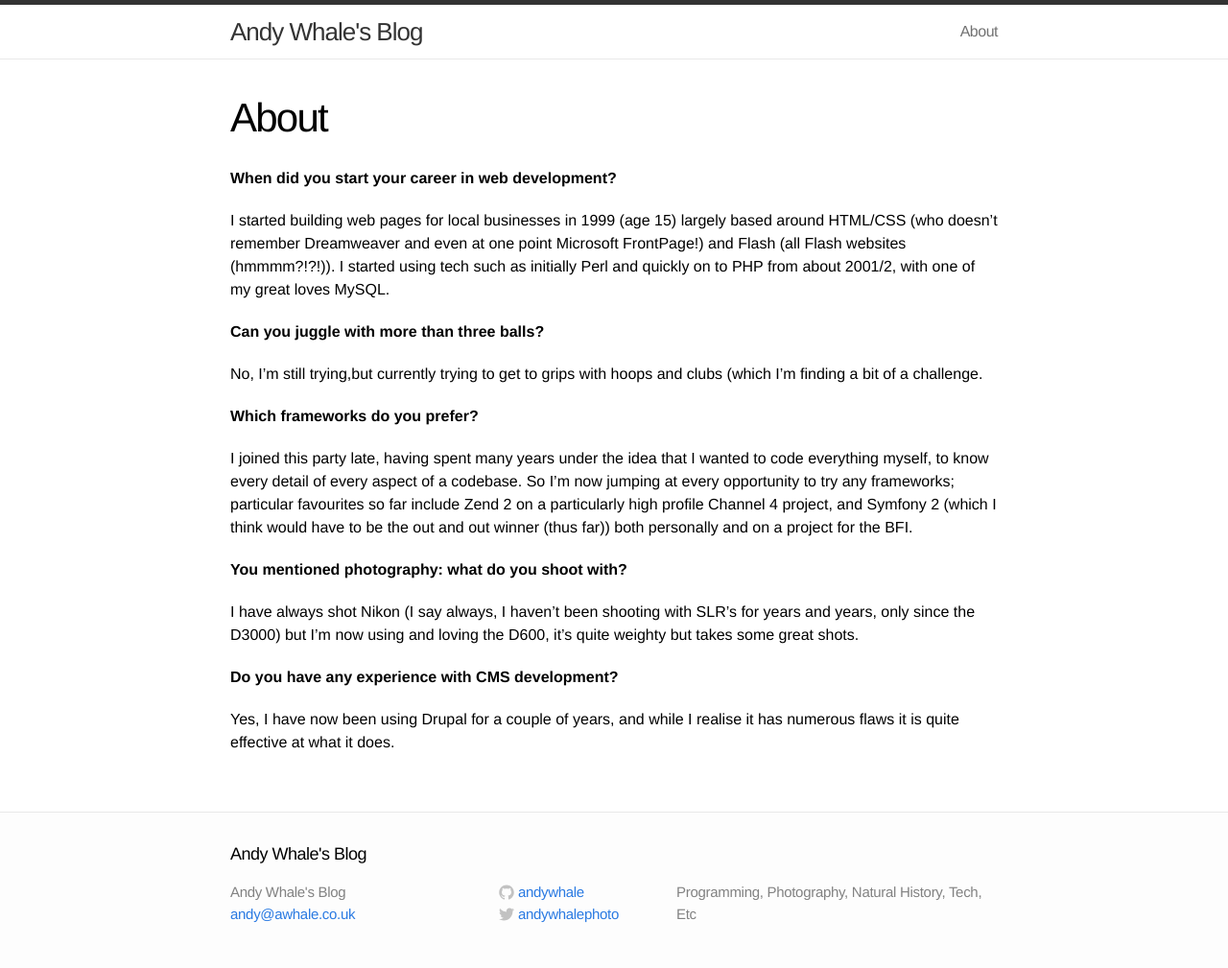
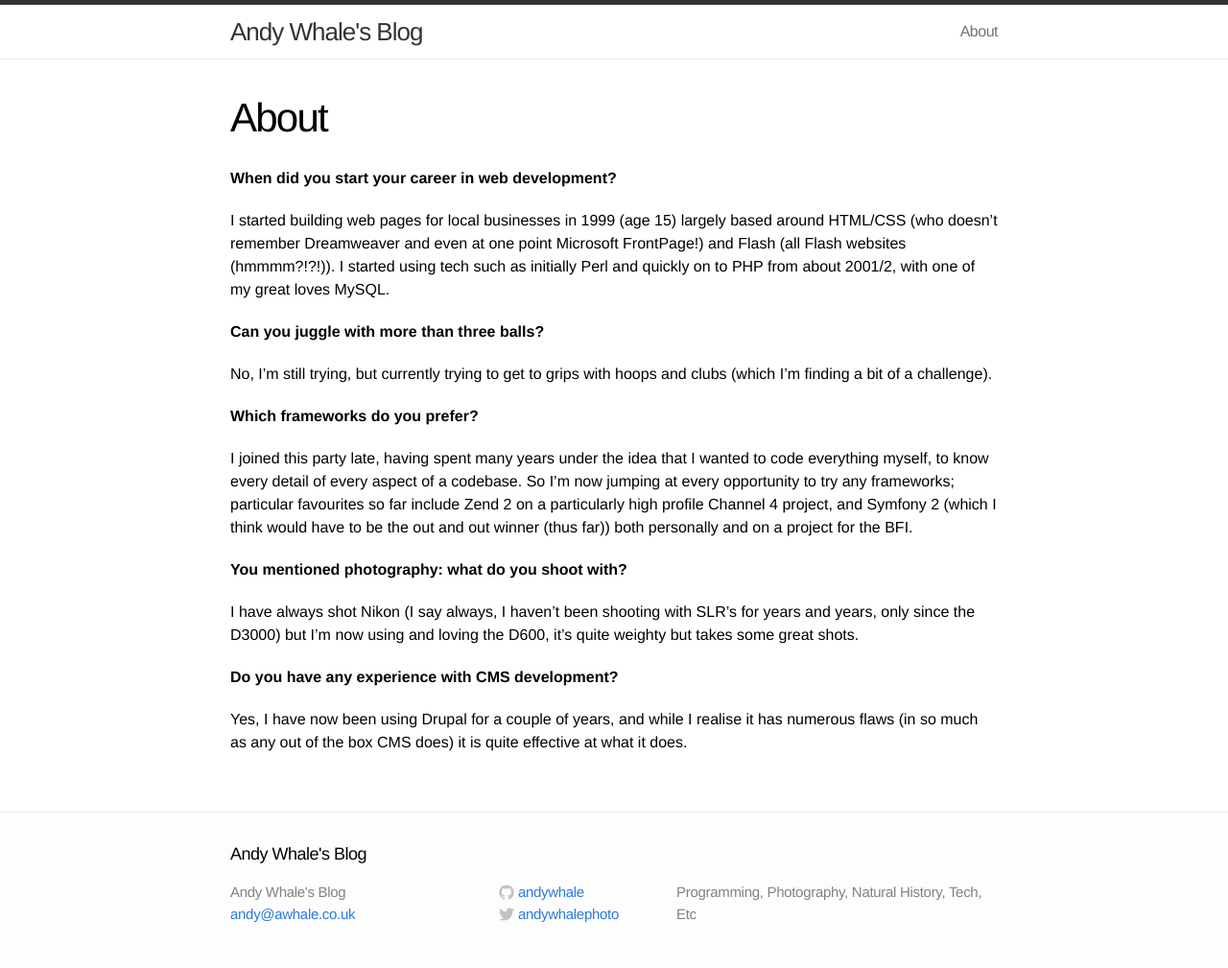
Before and after one commit to andywhale/andywhale.github.io, a Jekyll site: the page built from about.md, in a window 1280 px wide. Shown: the whole page at 96% size. Built offline with Jekyll 4.4.1, drawn with Linux system fonts in a browser that asks for light colours.

Commit message:
Update about.md

```diff
--- a/about.md
+++ b/about.md
@@ -10,7 +10,7 @@ I started building web pages for local businesses in 1999 (age 15) largely based
 
 **Can you juggle with more than three balls?**
 
-No, I'm still trying,but currently trying to get to grips with hoops and clubs (which I'm finding a bit of a challenge.
+No, I'm still trying, but currently trying to get to grips with hoops and clubs (which I'm finding a bit of a challenge).
 
 **Which frameworks do you prefer?**
 
@@ -22,4 +22,4 @@ I have always shot Nikon (I say always, I haven't been shooting with SLR's for y
 
 **Do you have any experience with CMS development?**
 
-Yes, I have now been using Drupal for a couple of years, and while I realise it has numerous flaws it is quite effective at what it does.
+Yes, I have now been using Drupal for a couple of years, and while I realise it has numerous flaws (in so much as any out of the box CMS does) it is quite effective at what it does.
```
